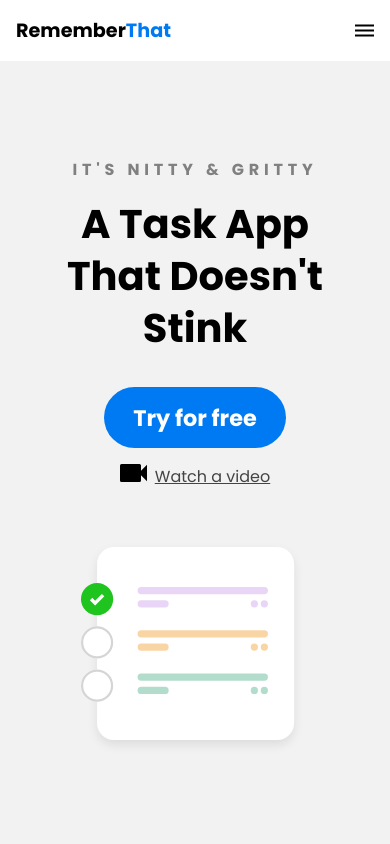
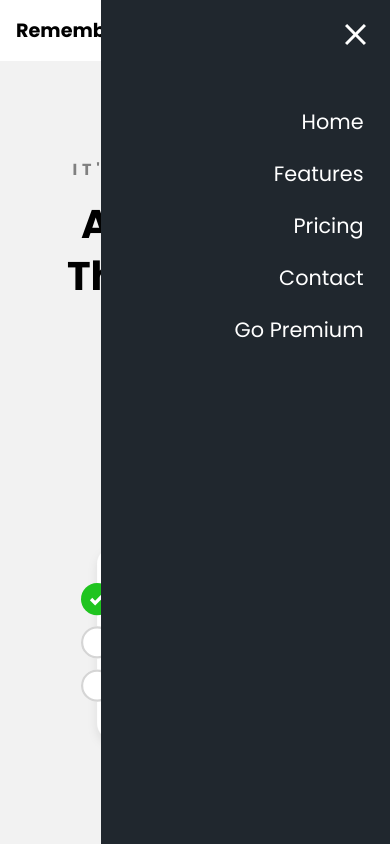
Before and after one commit to mariamihai/html-and-css-crash-course-2021, a plain HTML site: page index.html in a window 390 px wide. Both pictures are taken after a click on the picture 364 px from the left and 30 px from the top of the page. Shown: the top 844 px of the page. Drawn offline with Linux system fonts and the light colour scheme.

Commit message:
Added mobile navigation

```diff
--- a/css/main.scss
+++ b/css/main.scss
@@ -190,3 +190,43 @@ iframe {
     width: 100%;
     height: 300px;
 }
+
+nav.menu-btn {
+    display: block;
+}
+
+nav {
+    position: fixed;
+    z-index: 999;
+    width: 66%;
+    right: 0;
+    top: 0;
+    background: #20272E;
+    height: 100vh;
+    padding: 1em;
+
+    ul.primary-nav {
+        margin-top: 5em;
+    }
+
+    li {
+        a {
+            color: white;
+            text-decoration: none;
+            display: block;
+            padding: .5em;
+            font-size: 1.3em;
+            text-align: right;
+
+            &:hover {
+                font-weight: bold;
+            }
+        }
+    }
+}
+
+.mobile-menu-exit {
+    float: right;
+    margin: .5em;
+    cursor: pointer;
+}
--- a/index.html
+++ b/index.html
@@ -150,5 +150,21 @@
         </div>
       </div>
     </section>
+
+    <script>
+
+      const mobileBtn = document.getElementById("mobile-cta");
+      nav = document.querySelector("nav");
+      mobileBtnExit = document.getElementById("mobile-exit");
+
+      mobileBtn.addEventListener("click", () => {
+        nav.classList.add("menu-btn");
+      })
+
+      mobileBtnExit.addEventListener("click", () => {
+        nav.classList.remove("menu-btn");
+      })
+
+    </script>
   </body>
 </html>
```
Also changed, not shown: css/main.css, 1 other file.
